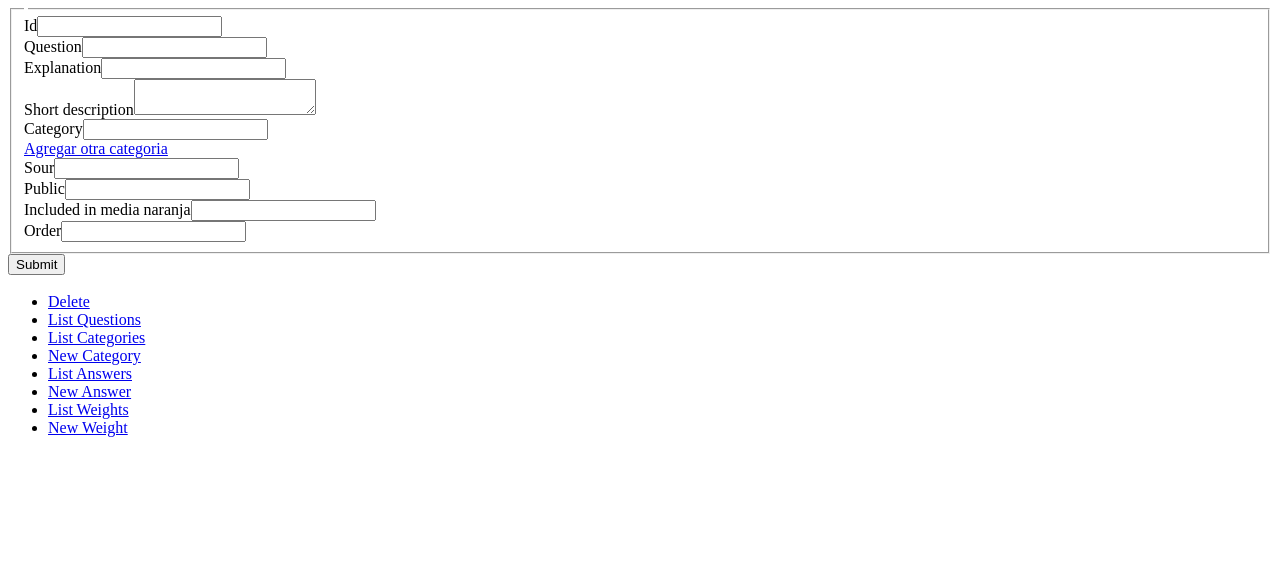
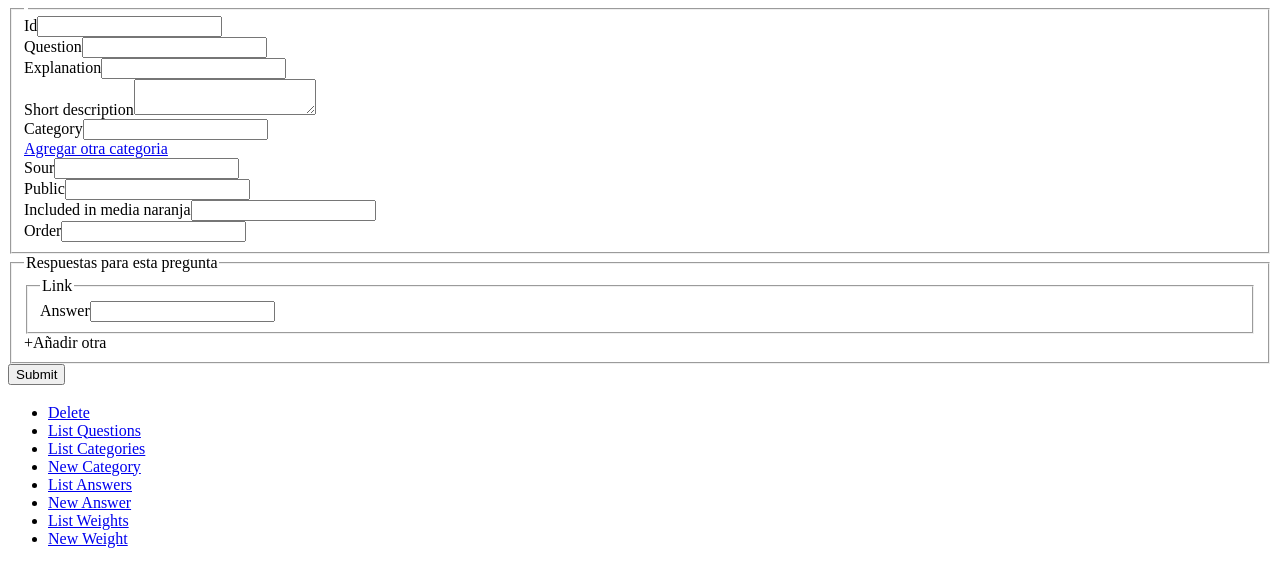
Before and after one commit to lfalvarez/votainteligente.com.ar, a CakePHP app: the page made by app/views/questions/admin_edit.ctp in a window 1280 px wide. Shown: the top 587 px of the page. Run offline with PHP 8.4 and a stand-in for CakePHP, Linux system fonts and the light colour scheme; the template is opened without the code that fills it, so the values that code supplies are empty; form fields are guessed from the names that the template uses; some libraries are stand-ins or nearby versions.

Commit message:
Adds Feature: Creates and modifies answers when adding or editing a question
Change-Id: I8dff30f9a6491d3744ae4bee1c49ce41413648d1

```diff
--- a/app/controllers/questions_controller.php
+++ b/app/controllers/questions_controller.php
@@ -44,7 +44,7 @@ class QuestionsController extends AppController {
 	function admin_add($idCategory = null) {
 		if (!empty($this->data)) {
 			$this->Question->create();
-			if ($this->Question->save($this->data)) {
+			if ($this->Question->saveAll($this->data)) {
 				$this->Session->setFlash(__('The question has been saved', true));
 				$this->redirect(array('action' => 'index'));
 			} else {
@@ -62,7 +62,7 @@ class QuestionsController extends AppController {
 			$this->redirect(array('action' => 'index'));
 		}
 		if (!empty($this->data)) {
-			if ($this->Question->save($this->data)) {
+			if ($this->Question->saveAll($this->data)) {
 				$this->Session->setFlash(__('The question has been saved', true));
 				$this->redirect(array('action' => 'index'));
 			} else {
@@ -70,6 +70,8 @@ class QuestionsController extends AppController {
 			}
 		}
 		if (empty($this->data)) {
+			$this->Question->Behaviors->attach('Containable');
+			$this->Question->contain(array('Answer'));
 			$this->data = $this->Question->read(null, $id);
 		}
 		$categories = $this->Question->Category->find('list');
--- a/app/views/questions/admin_edit.ctp
+++ b/app/views/questions/admin_edit.ctp
@@ -1,4 +1,5 @@
 <?php echo $this->Html->script('category-in-a-dialog'); ?>
+<?php echo $this->Html->script('replicator'); ?>
 <div class="questions form">
 <?php echo $this->Form->create('Question');?>
 	<fieldset>
@@ -16,6 +17,34 @@
 		echo $this->Form->input('order');
 	?>
 	</fieldset>
+	<fieldset>
+	    <legend>Respuestas para esta pregunta</legend>
+	    <?php
+			if (empty($this->data['Answer'])) {
+			?>
+			<fieldset Answer="0">
+			    <legend>Link</legend>
+			    <?php
+				echo $this->Form->input('Answer.0.answer');
+				echo $this->Form->input('Answer.0.public',array('type'=>'hidden','value'=>true));
+			    ?>
+			</fieldset>
+		    <?php
+			}
+			foreach ($this->data['Answer'] as $answer) {
+			    ?>
+			    <fieldset Answer="<?php echo $answer['id'];?>">
+				<legend><?php echo $answer['answer'];?></legend>
+				<?php
+				    echo $this->Form->input('Answer.'.$answer['id'].'.answer',array('value'=>$answer['answer']));
+				    echo $this->Form->input('Answer.'.$answer['id'].'.public',array('type'=>'hidden','value'=>true));
+				?>
+			    </fieldset>
+			    <?php
+			}
+		    ?>
+	    <a onclick="addAnother('Answer','Nueva Respuesta');">+Añadir otra</a>
+	</fieldset>
 <?php echo $this->Form->end(__('Submit', true));?>
 </div>
 <div class="actions">
```
Also changed, not shown: app/views/questions/admin_add.ctp (+13 -0 lines).
